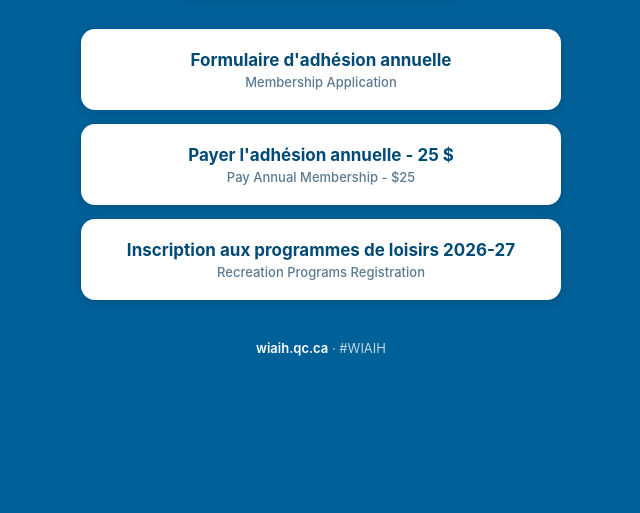
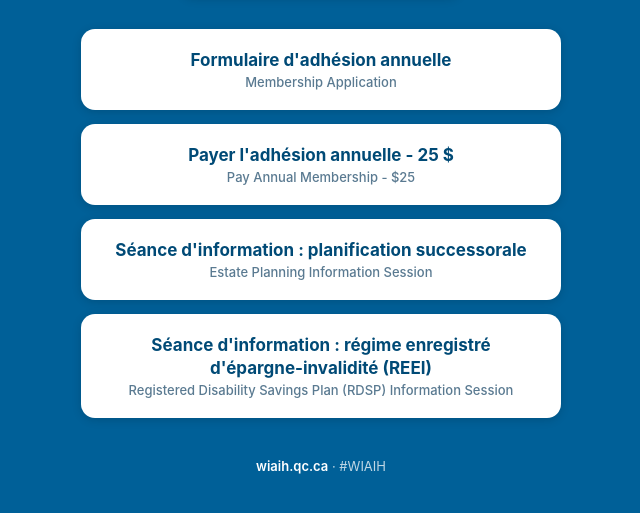
Before and after one commit to Wiaih/Wiaih-Links, a plain HTML site: page index.html in a window 1280 px wide. Shown: the part 197-710 px from the top of the page, without its empty margins (319-959 px from the left). Drawn offline with Linux system fonts and the light colour scheme.

Commit message:
Add estate planning and RDSP forms; remove recreation registration

```diff
--- a/index.html
+++ b/index.html
@@ -115,9 +115,14 @@ footer a {
       <div class="link-sub">Pay Annual Membership - $25</div>
     </a>
 
-    <a class="link-card" href="https://docs.google.com/forms/d/e/1FAIpQLSfkx01Q367yEWJSEj7Eg7dxNPIeHhdtooQEZwWxCElr30RWxg/viewform" target="_blank" rel="noopener">
-      <div class="link-title">Inscription aux programmes de loisirs 2026-27</div>
-      <div class="link-sub">Recreation Programs Registration</div>
+    <a class="link-card" href="https://docs.google.com/forms/d/e/1FAIpQLSc4JasVBZIFbpBnDj3WUxSyTKSvUVDHvzphtC421M5YY0tfCw/viewform" target="_blank" rel="noopener">
+      <div class="link-title">Séance d'information : planification successorale</div>
+      <div class="link-sub">Estate Planning Information Session</div>
+    </a>
+
+    <a class="link-card" href="https://docs.google.com/forms/d/e/1FAIpQLSdsg5DOWTuaAeL5aI-qVhwmkekA9s73-bCi0zGm5QcdAQrMZw/viewform" target="_blank" rel="noopener">
+      <div class="link-title">Séance d'information : régime enregistré d'épargne-invalidité (REEI)</div>
+      <div class="link-sub">Registered Disability Savings Plan (RDSP) Information Session</div>
     </a>
 
   </div>
```
